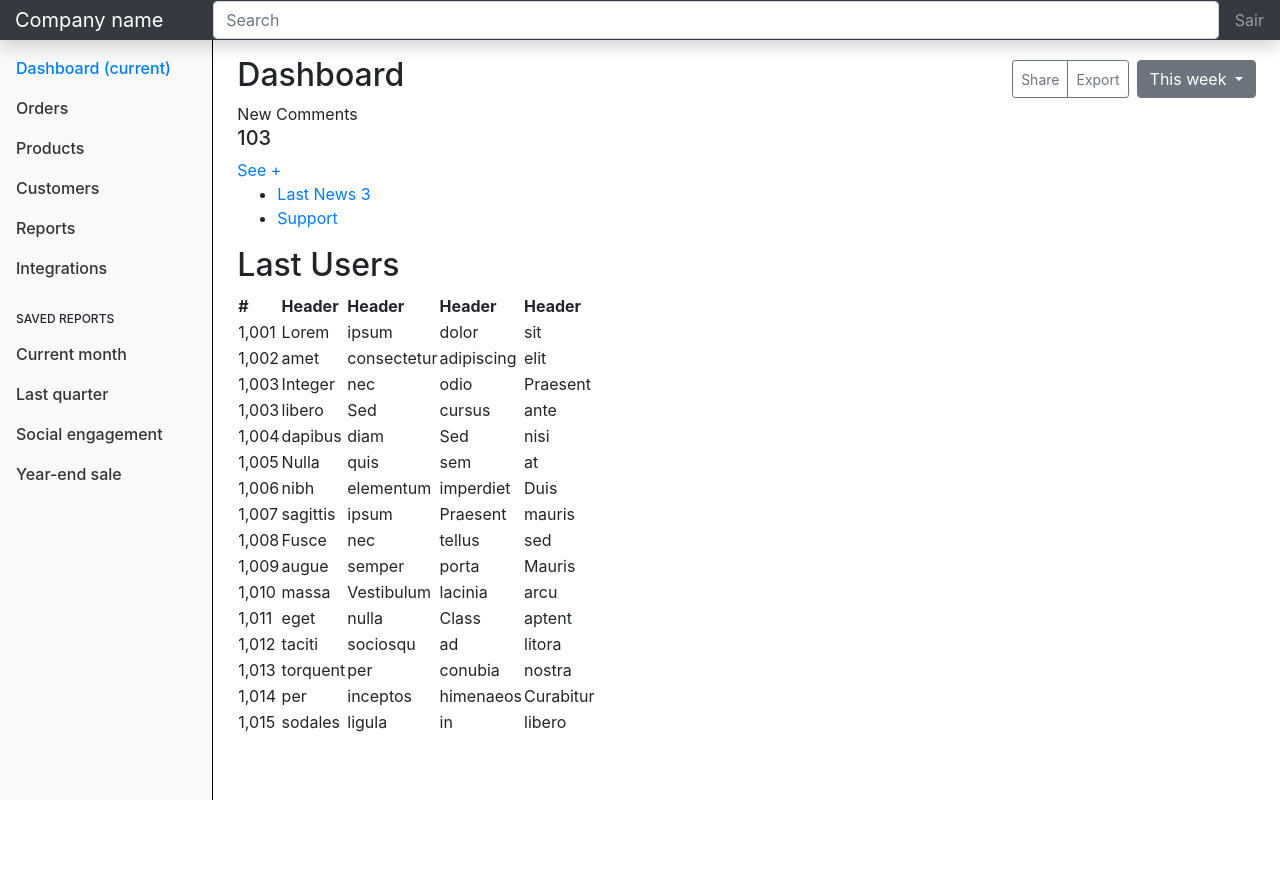
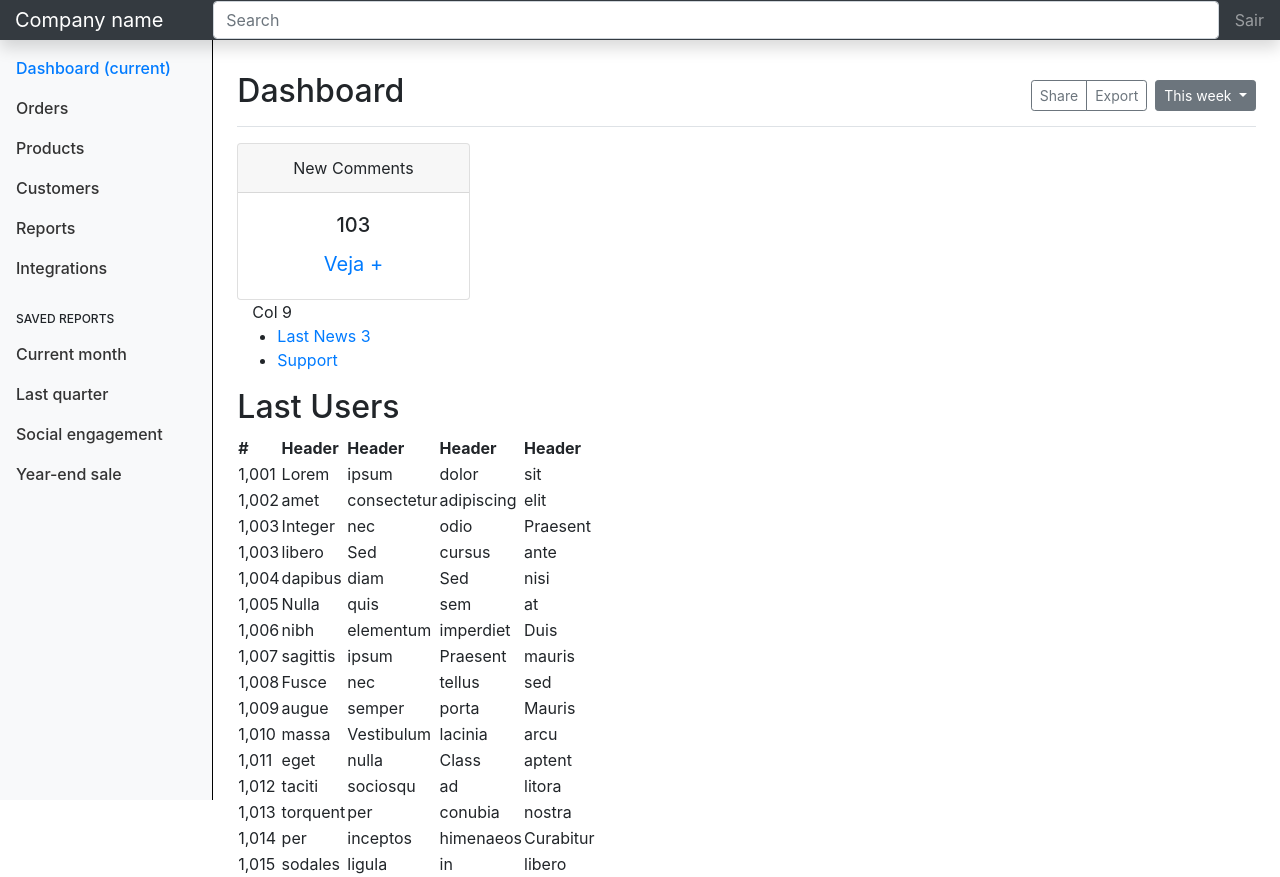
Before and after one commit to Viktoorrocha/dashboard, a plain HTML site: page index.html in a window 1280 px wide. Before the commit the page ends 800 px from the top, so only its background shows below. Drawn offline with Linux system fonts and the light colour scheme.

Commit message:
Colunas e Cards

```diff
--- a/index.html
+++ b/index.html
@@ -102,7 +102,7 @@
   <main role="main" class="col-10 ml-auto px-4">
 
 
-    <div class="d-flex justify-content-between align-items-center mt-2">
+    <div class="d-flex justify-content-between align-items-center mt-4 border-bottom pb-2 mb-3">
       <h1 class="h2">Dashboard</h1>
       <div class="btn-toolbar" role="toolbar" aria-label="Toolbar with button groups">
         <div class="btn-group mr-2" role="group" aria-label="First group">
@@ -112,7 +112,7 @@
         </div>
 
         <div class="dropdown">
-          <button class="btn btn-outline btn-secondary dropdown-toggle" type="button" id="dropdownMenuButton"
+          <button class="btn btn-sm btn-outline btn-secondary dropdown-toggle" type="button" id="dropdownMenuButton"
             data-toggle="dropdown" aria-haspopup="true" aria-expanded="false">
             This week
           </button>
@@ -125,23 +125,30 @@
 
       </div>
     </div>
+    <section class="row">
+
+      <div class="col-3">
+
+        <div class="card text-center " style="max-width: 18rem;">
+          <div class="card-header">New Comments</div>
+          <div class="card-body">
+            <h5 class="card-title">103</h5>
+            <a href="#" class="btn-link btn-lg">Veja +</a>
+          </div>
+
+
+        </div>
+
+        <div class="col-9">Col 9</div>
+
+    </section>
+
 
 
     <div class="">
 
       <div class="">
-        <div class="">
-          <div class="">
-            <div class="">
-              New Comments
-            </div>
-            <div class="">
-              <h5 class="">103</h5>
 
-              <a href="#" class="">See +</a>
-            </div>
-          </div>
-        </div>
         <div class="">
 
           <ul class="" id="">
```
